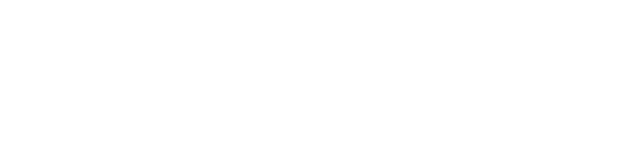
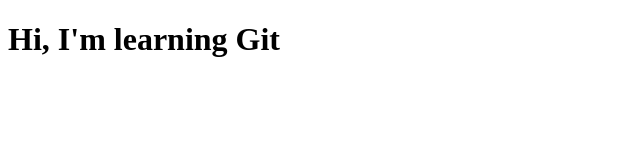
Before and after one commit to helenaol003/helenaonezialewisite, a plain HTML site: page index.html in a window 1280 px wide. Shown: the whole page, without its empty margins (0-640 px from the left). Drawn offline with Linux system fonts and the light colour scheme.

Commit message:
added h1 heading

```diff
--- a/index.html
+++ b/index.html
@@ -6,6 +6,6 @@
     <title>Learn Git</title>
 </head>
 <body>
-
+    <h1>Hi, I'm learning Git</h1>
 </body>
 </html>
```
